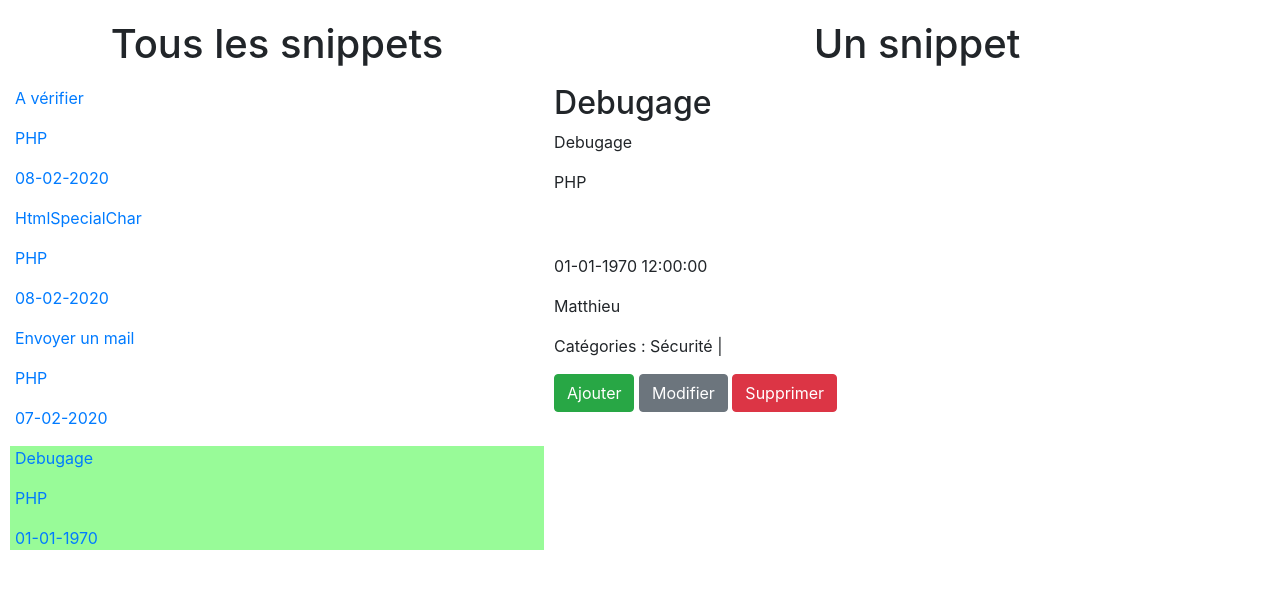
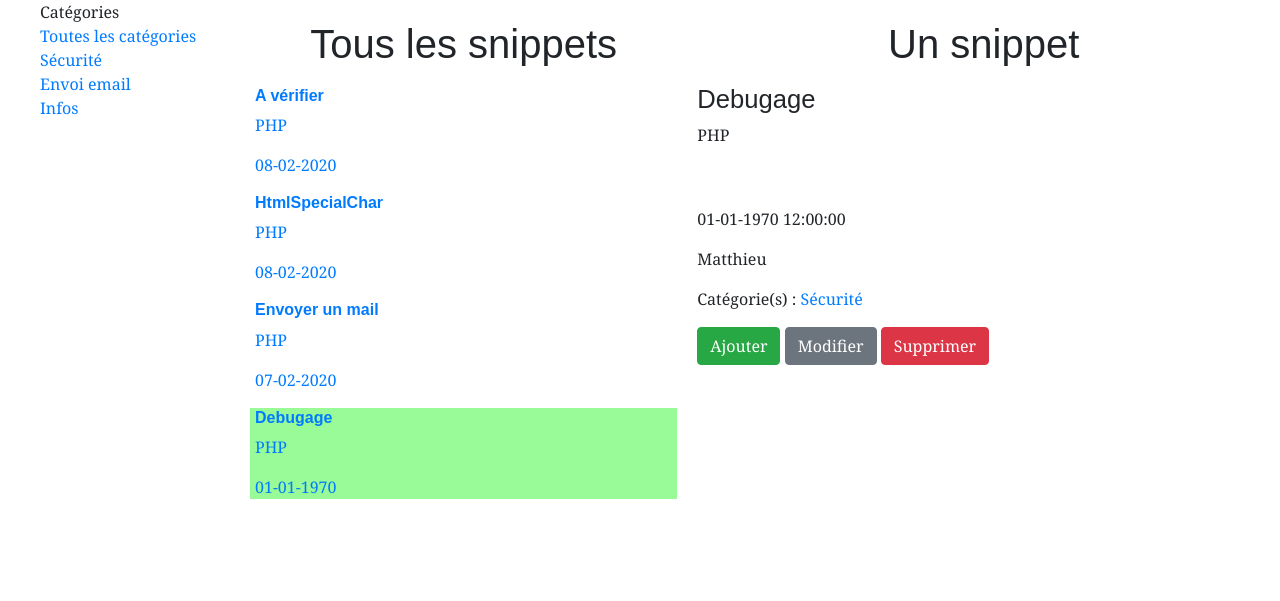
Before and after one commit to gillout/snippets, a PHP site: page / in a window 1280 px wide. Shown: the top 601 px of the page. Run offline with PHP 8.4, Linux system fonts and the light colour scheme; data comes from the database, SQL or seed files in the repository; a stand-in replaces the project's code that opens the database connection; some libraries are stand-ins or nearby versions.

Commit message:
Implémentation de la fonctionnalité de filtrage par catégorie.

```diff
--- a/ctrl/CatCtrl.php
+++ b/ctrl/CatCtrl.php
@@ -1,19 +1,23 @@
 <?php
 
 require_once(ROOT_DIR . '/config.php');
+require_once(ROOT_DIR . '/model/SnippetManager.php');
 require_once(ROOT_DIR . '/model/CatManager.php');
 require_once(ROOT_DIR . '/config/MyPdo.php');
 
 class CatCtrl
 {
+    private $_snippetManager;
     private $_catManager;
 
     public function __construct()
     {
+        $this->_snippetManager = new SnippetManager(new MyPdo());
         $this->_catManager = new CatManager(new MyPdo());
     }
 
     public function getAll() {
+        $snippets = $this->_snippetManager->getListSnippets();
         $cats = $this->_catManager->getListCats();
         require(ROOT_DIR . '/view/allCatsView.php');
     }
--- a/ctrl/UserCtrl.php
+++ b/ctrl/UserCtrl.php
@@ -6,14 +6,17 @@ require_once(ROOT_DIR . '/config/MyPdo.php');
 
 class UserCtrl
 {
+    private $_snippetManager;
     private $_userManager;
 
     public function __construct()
     {
+        $this->_snippetManager = new SnippetManager(new MyPdo());
         $this->_userManager = new UserManager(new MyPdo());
     }
 
     public function getAll() {
+        $snippets = $this->_snippetManager->getListSnippets();
         $users = $this->_userManager->getListUsers();
         require(ROOT_DIR . '/view/allUsersView.php');
     }
--- a/service/SnippetService.php
+++ b/service/SnippetService.php
@@ -40,5 +40,10 @@ class SnippetService
         $snippet = $this->_snippetManager->getLastSnippet();
         return $this->findById($snippet->getSnippetId());
     }
+    public function findLastByCat($id)
+    {
+        $snippet = $this->_snippetManager->getLastSnippetByCat($id);
+        return $this->findById($snippet->getSnippetId());
+    }
 
 }
--- a/style/style.css
+++ b/style/style.css
@@ -1,5 +1,11 @@
 * {
     list-style: none;
+}
+body {
+    font-family: Georgia;
+}
+h1, h2, h3, h4, h5, h6 {
+    font-family: "Liberation Sans";
 }
 h1, h2 {
     text-align: center;
@@ -8,6 +14,11 @@ main {
     display: flex;
     justify-content: center;
     width: 100%;
+}
+#navcol {
+    display: flex;
+    flex-direction: column;
+    width: 240px;
 }
 #listsnippets {
     display: flex;
@@ -24,6 +35,11 @@ main {
 #listsnippets li {
     padding: 0px 5px;
 }
+#listsnippets h2 {
+    text-align: left;
+    font-size: 1em;
+    font-weight: bold;
+}
 .selected {
     background-color: palegreen;
 }
@@ -32,18 +48,23 @@ main {
 }
 #titlesnippet {
     text-align: left;
+    font-size: 1.6em;
+}
+section {
+    padding: 0px 10px;
 }
 section h1 {
     padding-top: 20px;
 }
 form {
     padding: 10px;
-    width: 80%;
+    width: 90%;
 }
 form div {
     display: flex;
     justify-content: center;
 }
 form label {
+    min-width: 130px;
     width: 20%;
 }
--- a/view/allUsersView.php
+++ b/view/allUsersView.php
@@ -2,7 +2,7 @@
 <?php $h1 = 'Liste des utilisateurs'; ?>
 
 <?php ob_start(); ?>
-<section>
+<section class="flexgrow2">
     <h1><?= $h1; ?></h1>
     <p>
         <table>
--- a/view/oneSnippetView.php
+++ b/view/oneSnippetView.php
@@ -15,7 +15,6 @@
         <?php
             if ($snippet) {
                 ?>
-                <p><?= $snippet->getTitle(); ?></p>
                 <p><?= $snippet->getLanguage(); ?></p>
                 <pre><code class="<?= $snippet->getLanguage(); ?>"><?= $snippet->getCode(); ?></code></pre>
                 <p><?= date('d-m-Y h:i:s', strtotime($snippet->getDateCrea())); ?></p>
@@ -23,10 +22,14 @@
                 <p><?= $snippet->getRequirement(); ?></p>
                 <p><?= $snippet->getUser()->getName(); ?></p>
                 <?php if ($snippet->getCats() != NULL) : ?>
-                    <p>Catégories :
-                        <?php foreach ($snippet->getCats() as $cat ) {
-                            echo $cat->getLabel() . ' | ';
-                        } ?>
+                    <p>Catégorie(s) :
+                        <?php
+                            $str = '';
+                            foreach ($snippet->getCats() as $cat ) {
+                                $str .= '<a href="?cat=' . $cat->getCatId() . '">' . $cat->getLabel() . '</a> | ';
+                            }
+                            echo substr($str, 0, strlen($str) - 3);
+                        ?>
                     </p>
                 <?php endif; ?>
         <?php
--- a/view/template.php
+++ b/view/template.php
@@ -12,13 +12,22 @@
     </head>
     <body>
         <main>
+            <aside id="navcol">
+                <ul>Catégories
+                    <li><a href=".">Toutes les catégories</a></li>
+                    <?php foreach ($cats as $cat) : ?>
+                        <li><a href="?cat=<?= $cat->getCatId() ?>"><?= $cat->getLabel() ?></a></li>
+                    <?php endforeach; ?>
+                </ul>
+            </aside>
+            <?php $cat = (isset($_GET['cat'])) ? '&cat=' . $_GET['cat'] : ''; ?>
             <aside id="listsnippets">
                 <h1>Tous les snippets</h1>
                 <ul>
                     <?php foreach ($snippets as $item) : ?>
-                        <a href="?action=oneSnippet&id=<?= $item->getSnippetId(); ?>">
+                        <a href="?action=oneSnippet&id=<?= $item->getSnippetId() . $cat ?>">
                             <li class="<?= isset($snippet) && $item->getSnippetId() == $snippet->getSnippetId() ? 'selected' : ''; ?>">
-                                <p><?= $item->getTitle(); ?></p>
+                                <h2><?= $item->getTitle(); ?></h2>
                                 <p><?= $item->getLanguage(); ?></p>
                                 <p><?= date('d-m-Y', strtotime($item->getDateCrea())); ?></p>
                             </li>
```
Also changed, not shown: ctrl/SnippetCtrl.php (+20 -4 lines), model/SnippetManager.php (+34 -6 lines), 1 other file.
